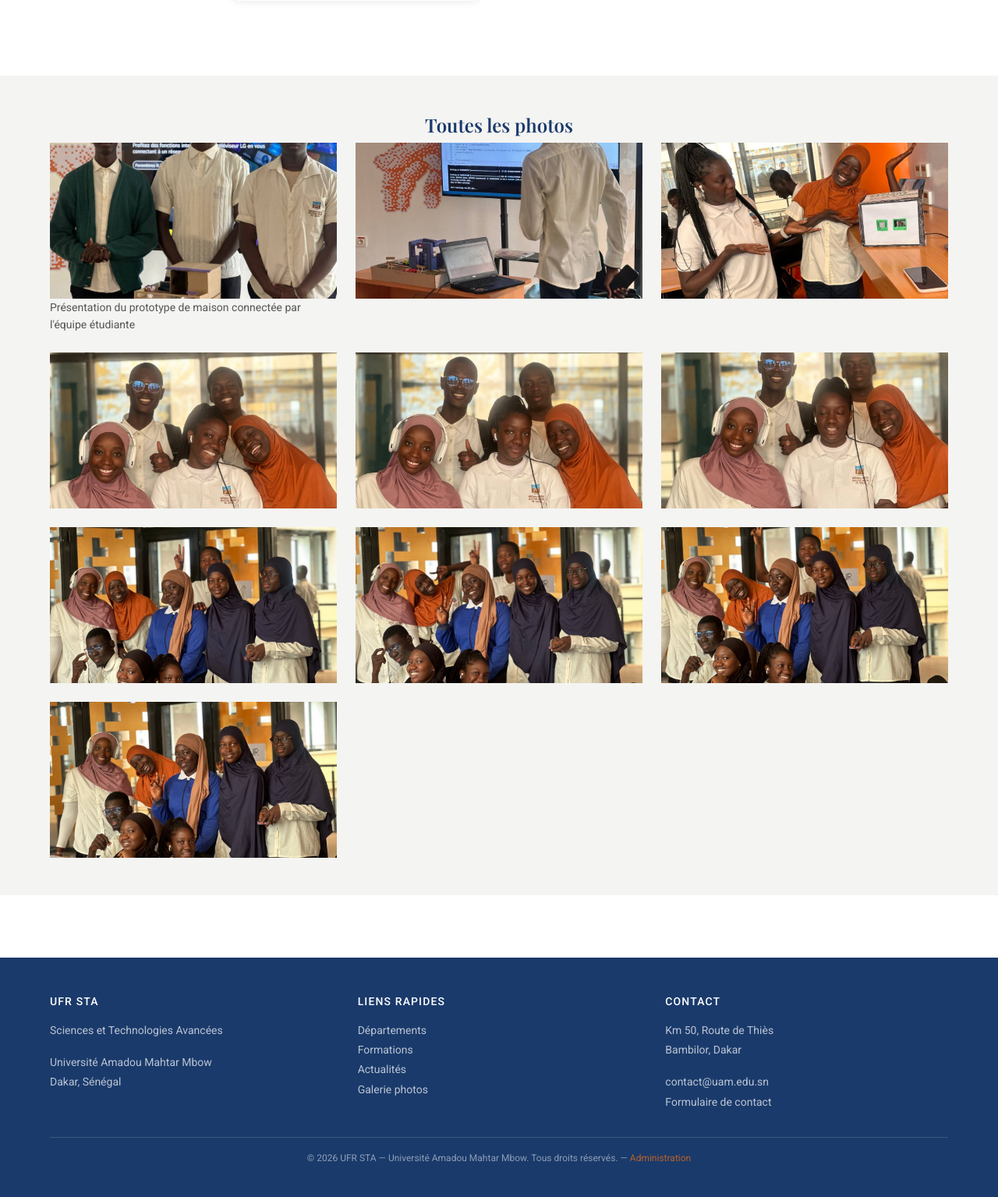
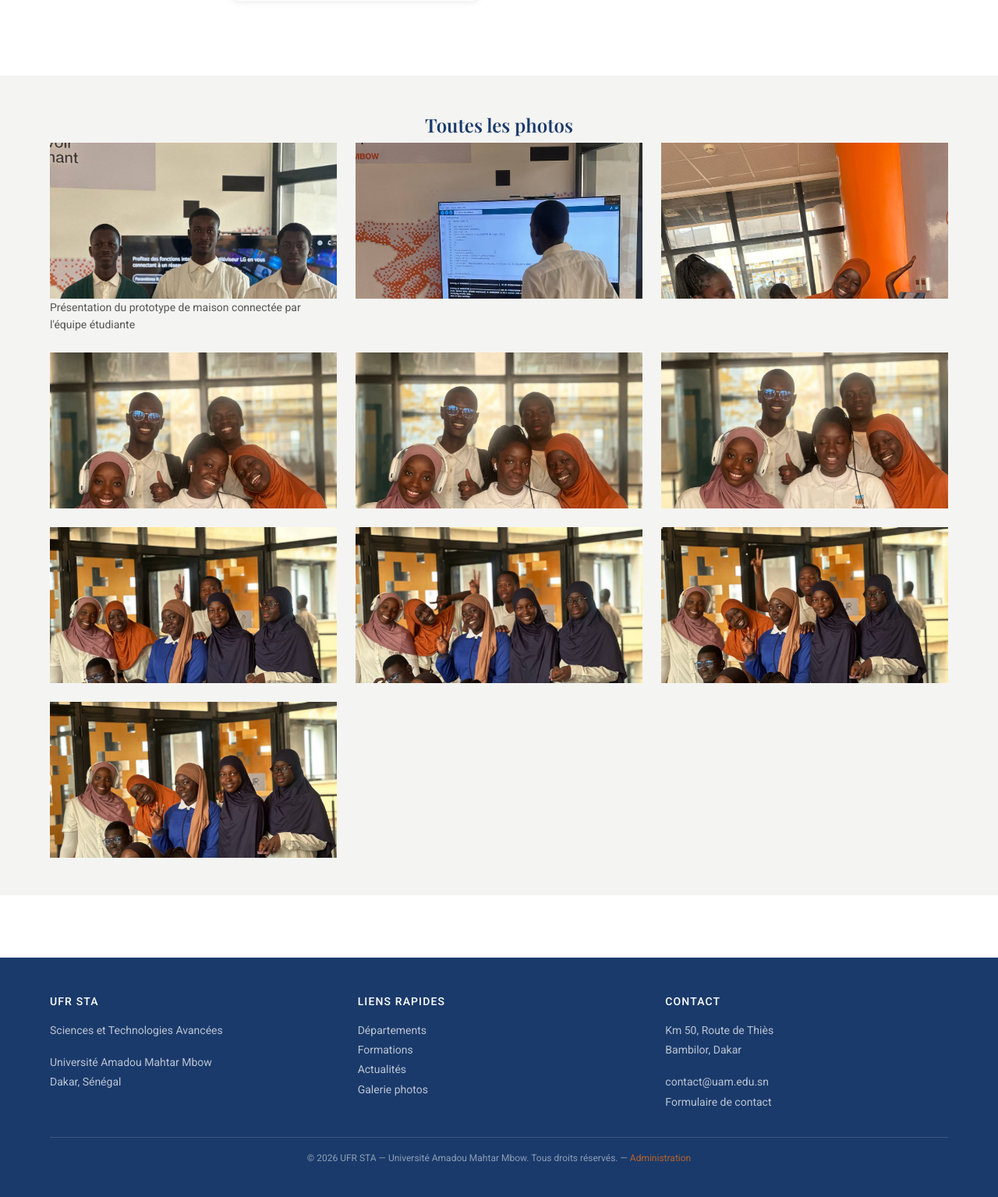
Before and after one commit to gorad321/projet_STA, a Flask app: page /galerie/4 in a window 1280 px wide. Shown: the part 966-2501 px from the top of the page at 78% size. Run offline with Flask 3, Linux system fonts and the light colour scheme; a user stored in the database is signed in; data comes from the database, SQL or seed files in the repository.

Commit message:
Recadrage des photos de galerie et activites vers le haut pour ne plus couper les visages

```diff
--- a/static/css/style.css
+++ b/static/css/style.css
@@ -303,6 +303,11 @@ p { margin-bottom: var(--space-sm); }
   width: 100%;
   height: 200px;
   object-fit: cover;
+}
+
+/* Photos de galerie (albums, activités) : cadrées vers le haut pour ne pas couper les visages */
+.gallery-photo-img {
+  object-position: center top;
 }
 
 .card-title {
--- a/templates/activite_detail.html
+++ b/templates/activite_detail.html
@@ -41,7 +41,7 @@
       {% for photo in photos %}
         <figure>
           <img src="{{ url_for('static', filename=photo.chemin) }}"
-               alt="{{ photo.legende or activite.titre }}" class="card-img" />
+               alt="{{ photo.legende or activite.titre }}" class="card-img gallery-photo-img" />
           {% if photo.legende %}<figcaption class="card-text">{{ photo.legende }}</figcaption>{% endif %}
         </figure>
       {% endfor %}
--- a/templates/album_detail.html
+++ b/templates/album_detail.html
@@ -54,7 +54,7 @@
           <figure>
             <a href="{{ url_for('static', filename=photo.chemin) }}" class="lightbox-trigger">
               <img src="{{ url_for('static', filename=photo.chemin) }}"
-                   alt="{{ photo.legende or album.titre }}" class="card-img" />
+                   alt="{{ photo.legende or album.titre }}" class="card-img gallery-photo-img" />
             </a>
             {% if photo.legende %}<figcaption class="card-text">{{ photo.legende }}</figcaption>{% endif %}
           </figure>
```
